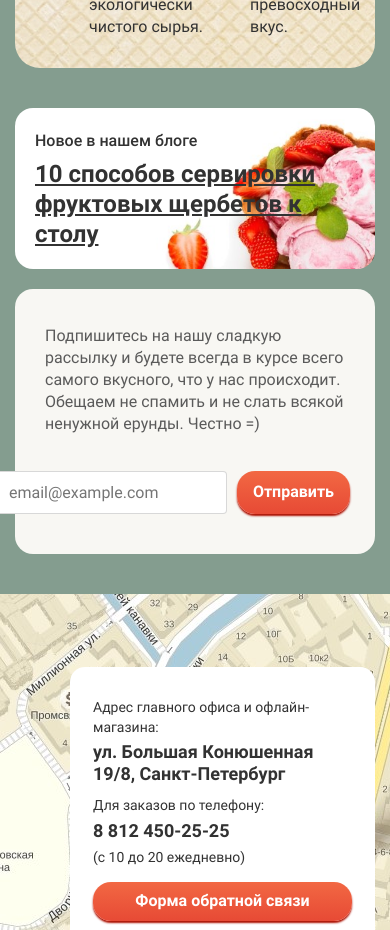
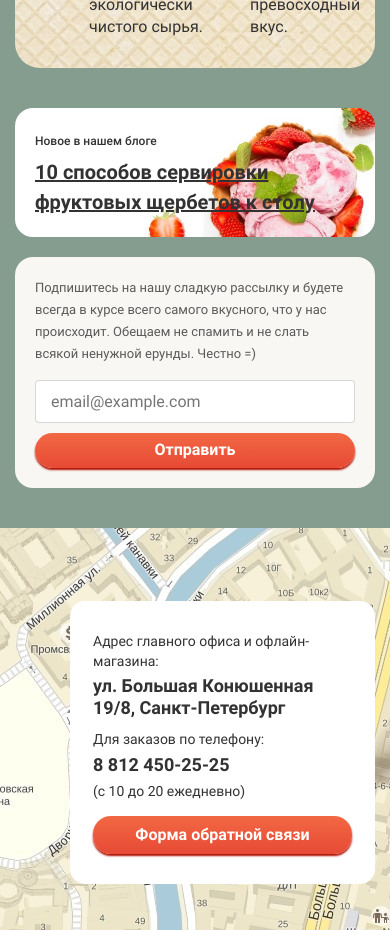
Before and after one commit to shock-dev/gllacy-shop, a Vue app: page / in a window 390 px wide. Shown: the part 3520-4450 px from the top of the page. Built offline with nearby package versions, Linux system fonts and the light colour scheme.

Commit message:
improve `more` section for mobile

```diff
--- a/src/scss/components/home/_more.scss
+++ b/src/scss/components/home/_more.scss
@@ -90,3 +90,32 @@
     flex-grow: 1;
   }
 }
+
+@media (max-width: 450px) {
+  .more__item .form {
+    flex-direction: column;
+  }
+
+  .more__item .form__field {
+    margin-right: 0;
+    margin-bottom: 10px;
+  }
+
+  .more .sub {
+    padding: 20px;
+  }
+
+  .more__item-text {
+    margin-bottom: 15px;
+    font-size: 13px;
+  }
+
+  .more__item-subtitle {
+    font-size: 12px;
+    margin-bottom: 5px;
+  }
+
+  .more__item-title {
+    font-size: 20px;
+  }
+}
```
